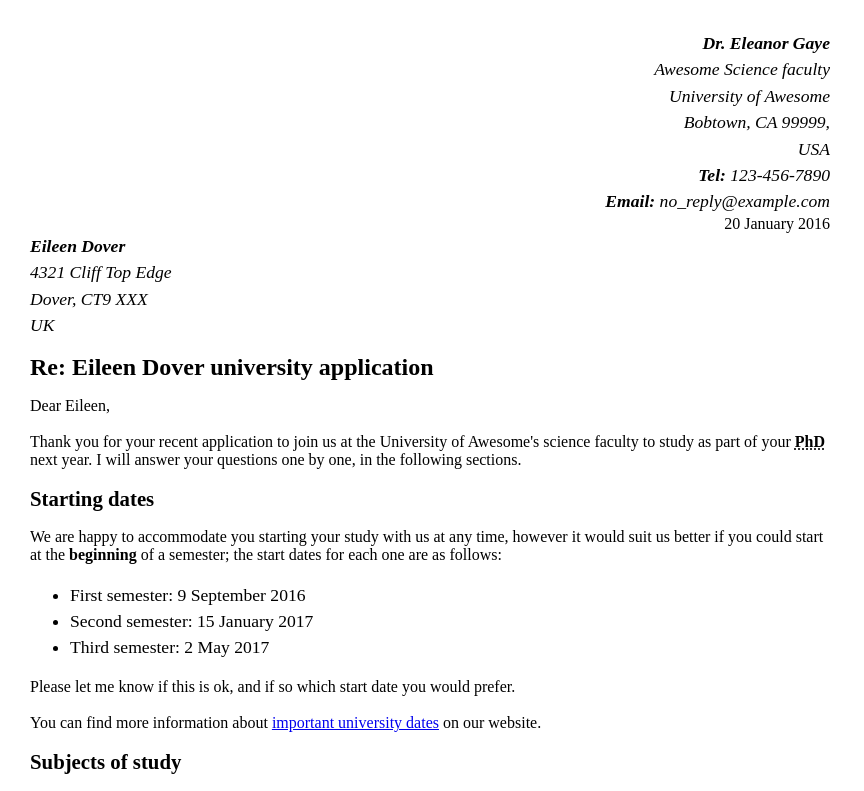
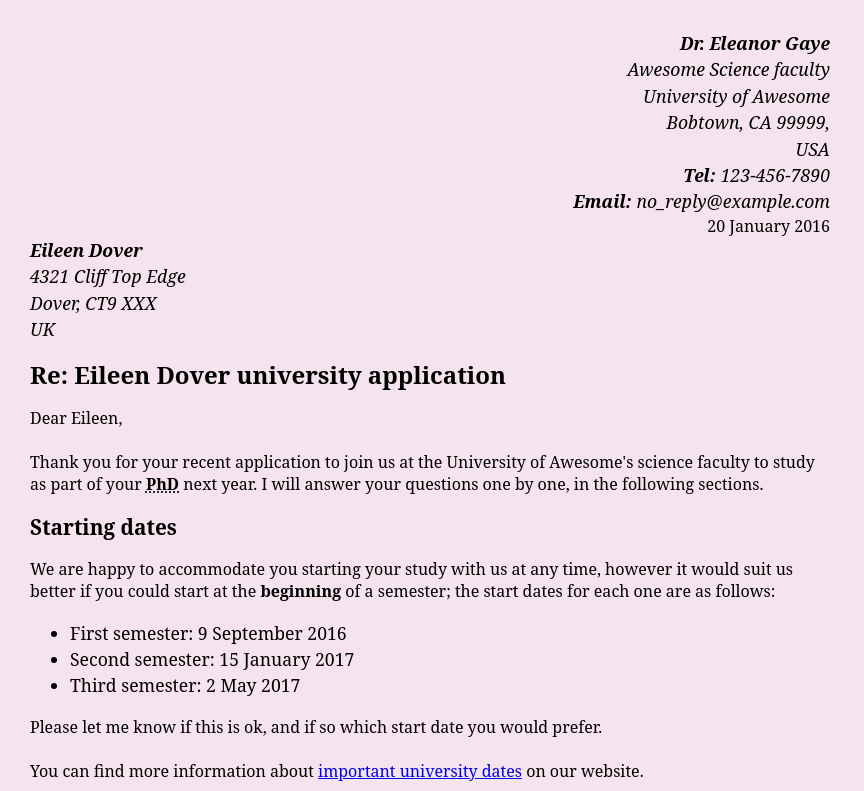
Before and after one commit to emilynewton/Lab2, a website: page index.html in a window 1280 px wide. Shown: the top 791 px of the page, without its empty margins (0-864 px from the left). Drawn offline with Linux system fonts and the light colour scheme.

Commit message:
few customizations

```diff
--- a/css/style.css
+++ b/css/style.css
@@ -1,6 +1,8 @@
 body {
     max-width: 800px;
     margin: 30px;
+    background-color: #f5e4ed;
+    font-family:'Serif','Georgia'
   }
 
   .sender-column {
```
